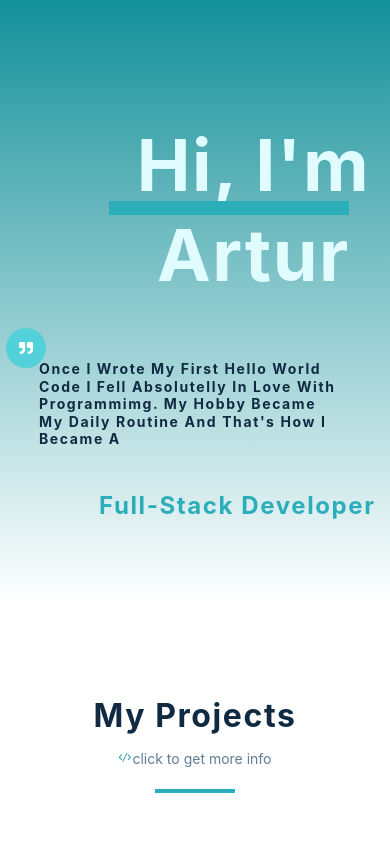
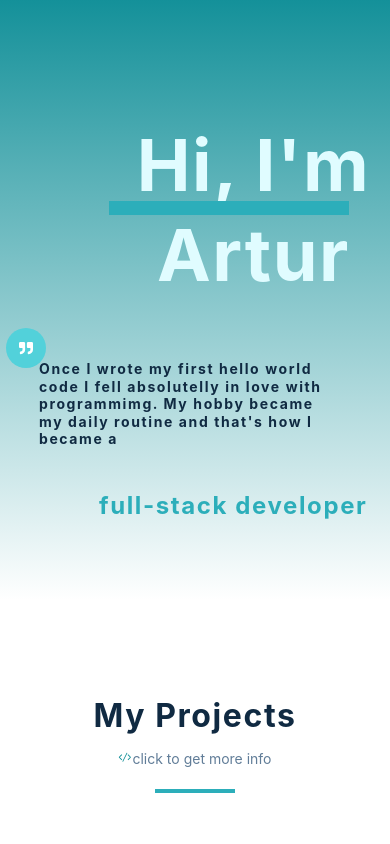
Before and after one commit to apkrauze/Portfolio, a React (Create React App) app: page / in a window 390 px wide. Shown: the top 844 px of the page. Built offline with nearby package versions, Linux system fonts and the light colour scheme.

Commit message:
Mobile changes to the header and creating a skill component

```diff
--- a/src/App.js
+++ b/src/App.js
@@ -4,6 +4,7 @@ import Recomendations from "./components/recomendations/Recomendations";
 import Header from "./components/header/Header";
 import FlashCardList from "./components/flashcardsList/FlashCardList";
 import Footer from "./components/footer/Footer";
+import Skills from "./components/skills/Skills";
 import SAMPLE_FLASHCARDS from "./components/flashcardsList/data";
 import "./app.css";
 
@@ -14,6 +15,7 @@ function App() {
     <div className="website">
       <Header />
       <FlashCardList flashcards={flashcards} />
+      <Skills />
       <Experience />
       <Recomendations />
       <Footer />
--- a/src/components/footer/Footer.js
+++ b/src/components/footer/Footer.js
@@ -14,10 +14,7 @@ function Footer() {
           alt="profile"
         ></img>
         <div className="contact-icons">
-          <a
-            href="https://www.linkedin.com/in/artur-krauze-55a5541ba/"
-            target="_blank"
-          >
+          <a href="mailto:apkrauze@gmail.com" target="_blank">
             <img src={email} alt="email" className="email-icon"></img>
           </a>
         </div>
--- a/src/components/footer/footer.css
+++ b/src/components/footer/footer.css
@@ -32,8 +32,8 @@
   position: absolute;
   top: 75%;
   left: 44%;
-  width: 45px;
-  height: 45px;
+  width: 55px;
+  height: 55px;
   color: var(--clr-primary-5);
   filter: grayscale(95%);
 }
--- a/src/components/header/header.css
+++ b/src/components/header/header.css
@@ -1,94 +1,18 @@
-:root {
-  /* dark shades of primary color*/
-  --clr-primary-1: hsl(184, 91%, 17%);
-  --clr-primary-2: hsl(185, 84%, 25%);
-  --clr-primary-3: hsl(185, 81%, 29%);
-  --clr-primary-4: hsl(184, 77%, 34%);
-  --clr-primary-5: #2caeba;
-  /* lighter shades of primary color */
-  --clr-primary-6: hsl(185, 57%, 50%);
-  --clr-primary-7: hsl(184, 65%, 59%);
-  --clr-primary-8: hsl(184, 80%, 74%);
-  --clr-primary-9: hsl(185, 94%, 87%);
-  --clr-primary-10: hsl(186, 100%, 94%);
-  /* darkest grey - used for headings */
-  --clr-grey-1: hsl(209, 61%, 16%);
-  --clr-grey-2: hsl(211, 39%, 23%);
-  --clr-grey-3: hsl(209, 34%, 30%);
-  --clr-grey-4: hsl(209, 28%, 39%);
-  /* grey used for paragraphs */
-  --clr-grey-5: hsl(210, 22%, 49%);
-  --clr-grey-6: hsl(209, 23%, 60%);
-  --clr-grey-7: hsl(211, 27%, 70%);
-  --clr-grey-8: hsl(210, 31%, 80%);
-  --clr-grey-9: hsl(212, 33%, 89%);
-  --clr-grey-10: hsl(210, 36%, 96%);
-  --clr-white: #fff;
-  --clr-red-dark: hsl(360, 67%, 44%);
-  --clr-red-light: hsl(360, 71%, 66%);
-  --clr-green-dark: hsl(125, 67%, 44%);
-  --clr-green-light: hsl(125, 71%, 66%);
-  --clr-black: #222;
-  --transition: all 0.3s linear;
-  --spacing: 0.1rem;
-  --radius: 0.25rem;
-  --light-shadow: 0 5px 15px rgba(0, 0, 0, 0.1);
-  --dark-shadow: 0 5px 15px rgba(0, 0, 0, 0.2);
-  --max-width: 1170px;
-  --fixed-width: 620px;
-}
-
-*,
-::after,
-::before {
-  margin: 0;
-  padding: 0;
-  box-sizing: border-box;
-  /* width: 100%; */
-}
-body {
-  font-family: -apple-system, BlinkMacSystemFont, "Segoe UI", Roboto, Oxygen,
-    Ubuntu, Cantarell, "Open Sans", "Helvetica Neue", sans-serif;
-  background: var(--clr-grey-10);
-  color: var(--clr-grey-1);
-  line-height: 1.5;
-  font-size: 0.875rem;
-  max-width: auto;
-}
-ul {
-  list-style-type: none;
-}
-a {
-  text-decoration: none;
-}
 h1,
-h2,
-h3,
 h4 {
   letter-spacing: var(--spacing);
-  text-transform: capitalize;
   line-height: 1.25;
   margin-bottom: 0.75rem;
 }
 h1 {
+  text-transform: capitalize;
+
   font-size: 4.5rem;
   text-align: center;
 
   color: var(--clr-primary-10);
 }
-h2 {
-  font-size: 2rem;
-}
-h3 {
-  font-size: 1.25rem;
-}
-h4 {
-  font-size: 0.875rem;
-}
-p {
-  margin-bottom: 1.25rem;
-  color: var(--clr-grey-5);
-}
+
 .header {
   position: relative;
   height: 600px;
@@ -112,6 +36,7 @@ p {
   display: flex;
   justify-content: center;
   align-items: center;
+  text-transform: none;
   /* border: solid 1px var(--clr-primary-5); */
   width: 300px;
 }
@@ -134,33 +59,33 @@ p {
   top: 33.5%;
   left: 28%;
   animation-name: example;
-  animation-duration: 4s;
+  animation-duration: 1s;
 }
 @keyframes example {
   0% {
     background-color: var(--clr-primary-6);
     left: 0px;
-    top: 0px;
+    top: 33.5%;
   }
   25% {
     background-color: var(--clr-primary-7);
-    left: 100px;
-    top: 0px;
+    left: 20px;
+    top: 33.5%;
   }
   50% {
     background-color: var(--clr-primary-8);
-    left: 100px;
-    top: 200px;
+    left: 40px;
+    top: 33.5%;
   }
   75% {
     background-color: var(--clr-primary-9);
-    left: 50px;
-    top: 300px;
+    left: 70px;
+    top: 33.5%;
   }
   100% {
     background-color: var(--clr-primary-8);
     left: 100px;
-    top: 200px;
+    top: 33.5%;
   }
 }
 .header .quote-icon {
--- a/src/components/recomendations/Recomendations.js
+++ b/src/components/recomendations/Recomendations.js
@@ -58,9 +58,9 @@ const Recomendations = () => {
       <article className="review">
         <div className="img-container">
           <img src={image} alt={name} className="person-img" />
-          <span className="quote-icon">
+          {/* <span className="quote-icon">
             <FaQuoteRight />
-          </span>
+          </span> */}
         </div>
         <h4 className="author">{name}</h4>
         <p className="job">{job}</p>
--- /dev/null
+++ b/src/components/skills/Skills.js
@@ -0,0 +1,33 @@
+import React from "react";
+import { FaJsSquare, FaHtml5, FaAws, FaCss3Alt } from "react-icons/fa";
+import { SiExpress, SiTypescript, SiFirebase } from "react-icons/si";
+
+function Skills() {
+  return (
+    <main data-aos="zoom-in-up" data-aos-easing="linear">
+      <section className="container">
+        <div className="title">
+          <h2>Skills</h2>
+          <div
+            data-aos="zoom-in-up"
+            data-aos-easing="linear"
+            className="underline"
+          ></div>
+        </div>
+      </section>
+      <section className="icon-container">
+        <div className="job-icon">
+          <FaJsSquare />
+          <FaHtml5 />
+          <FaAws />
+          <FaCss3Alt />
+          <SiExpress />
+          <SiTypescript />
+          <SiFirebase />
+        </div>
+      </section>
+    </main>
+  );
+}
+
+export default Skills;
```
